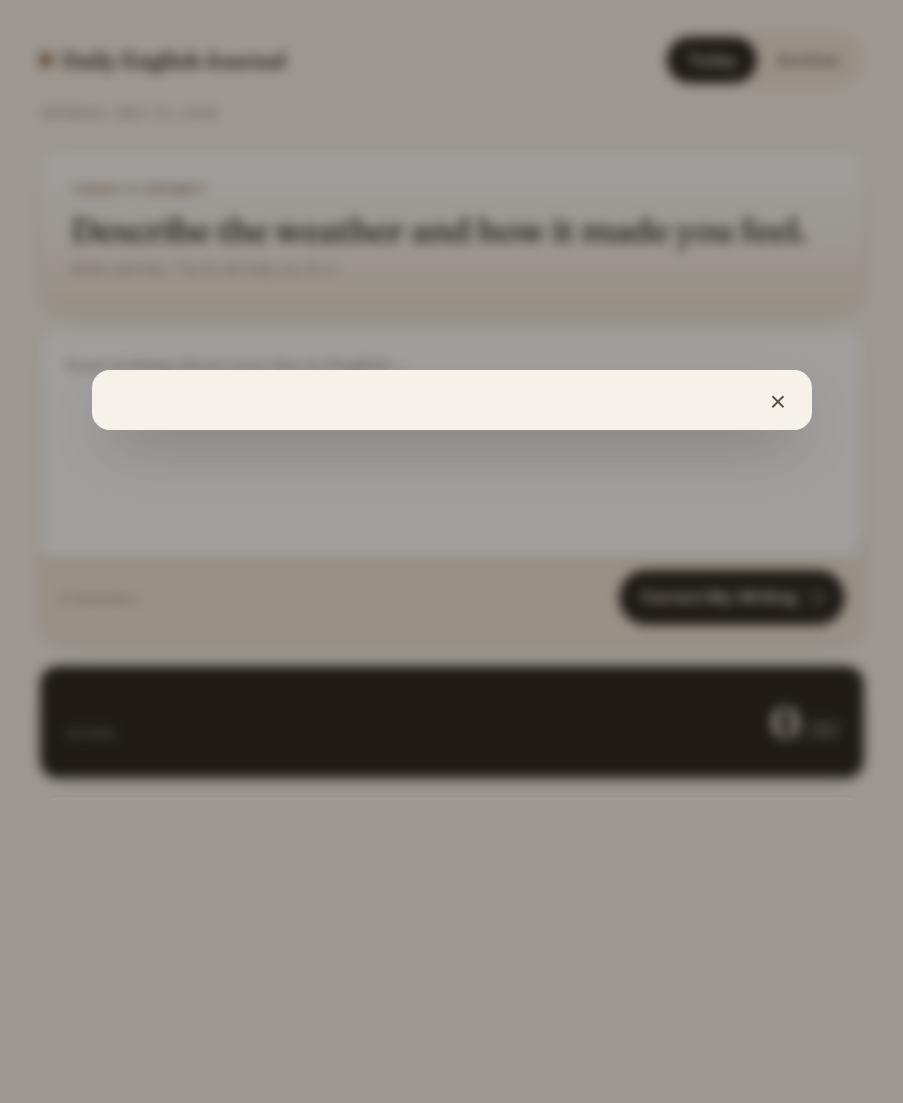
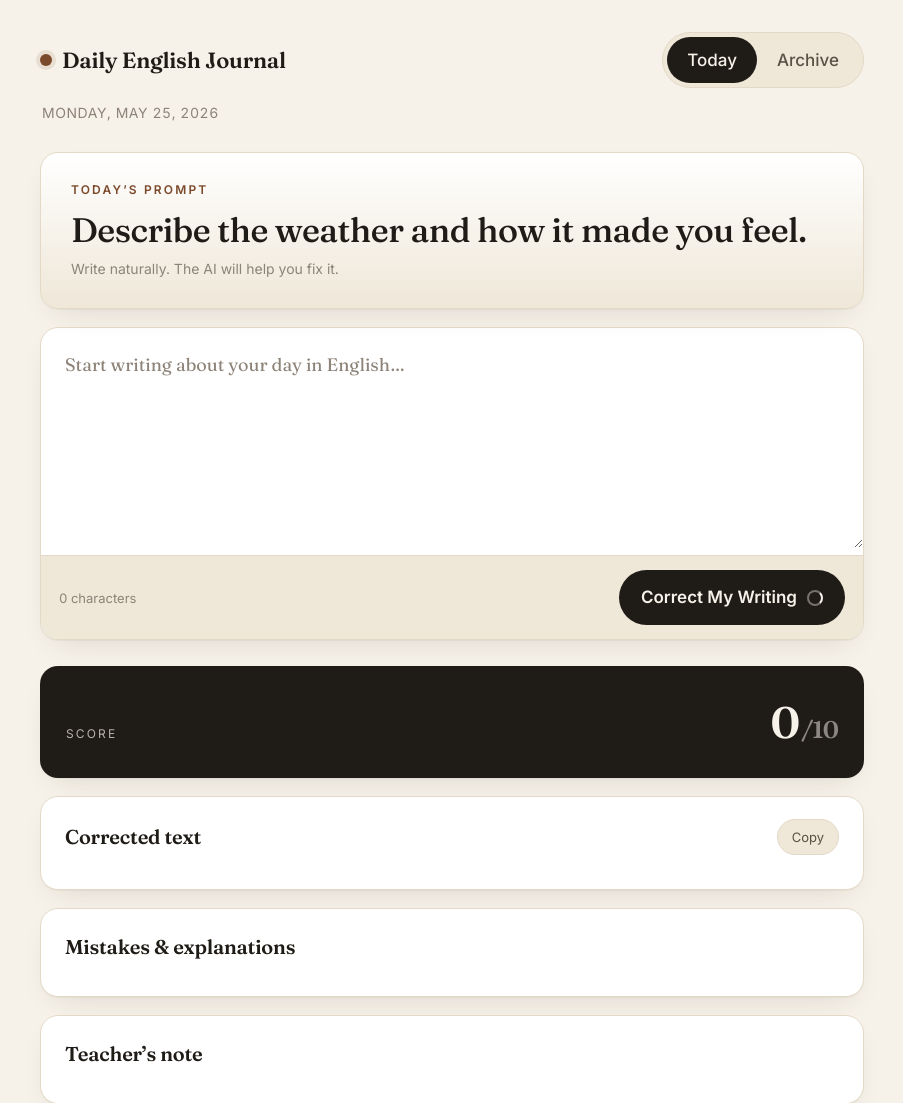
Before and after one commit to alkindi20012/daily-english-journal, a Flask app: page / in a window 1280 px wide. Shown: the top 1103 px of the page, without its empty margins (188-1091 px from the left). Before the commit the page ends 787 px from the top, so only its background shows below. Run offline with Flask 3, Linux system fonts and the light colour scheme.

Commit message:
Fix modal hidden bug

```diff
--- a/static/style.css
+++ b/static/style.css
@@ -1,3 +1,5 @@
+.modal[hidden] { display: none !important; }
+
 /* =========================================================================
    Daily English Journal — stylesheet
    Aesthetic: warm paper, editorial serif headings, generous touch targets.
```
